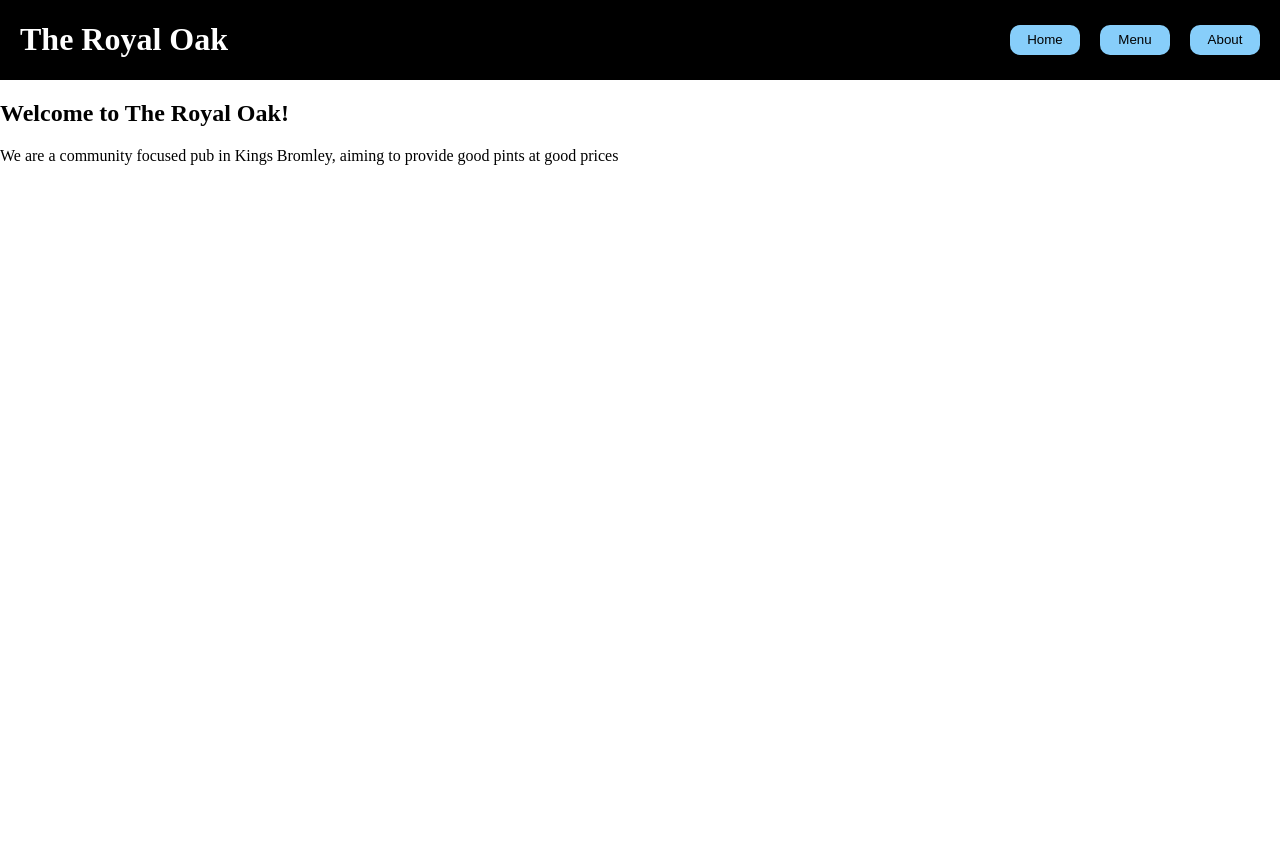
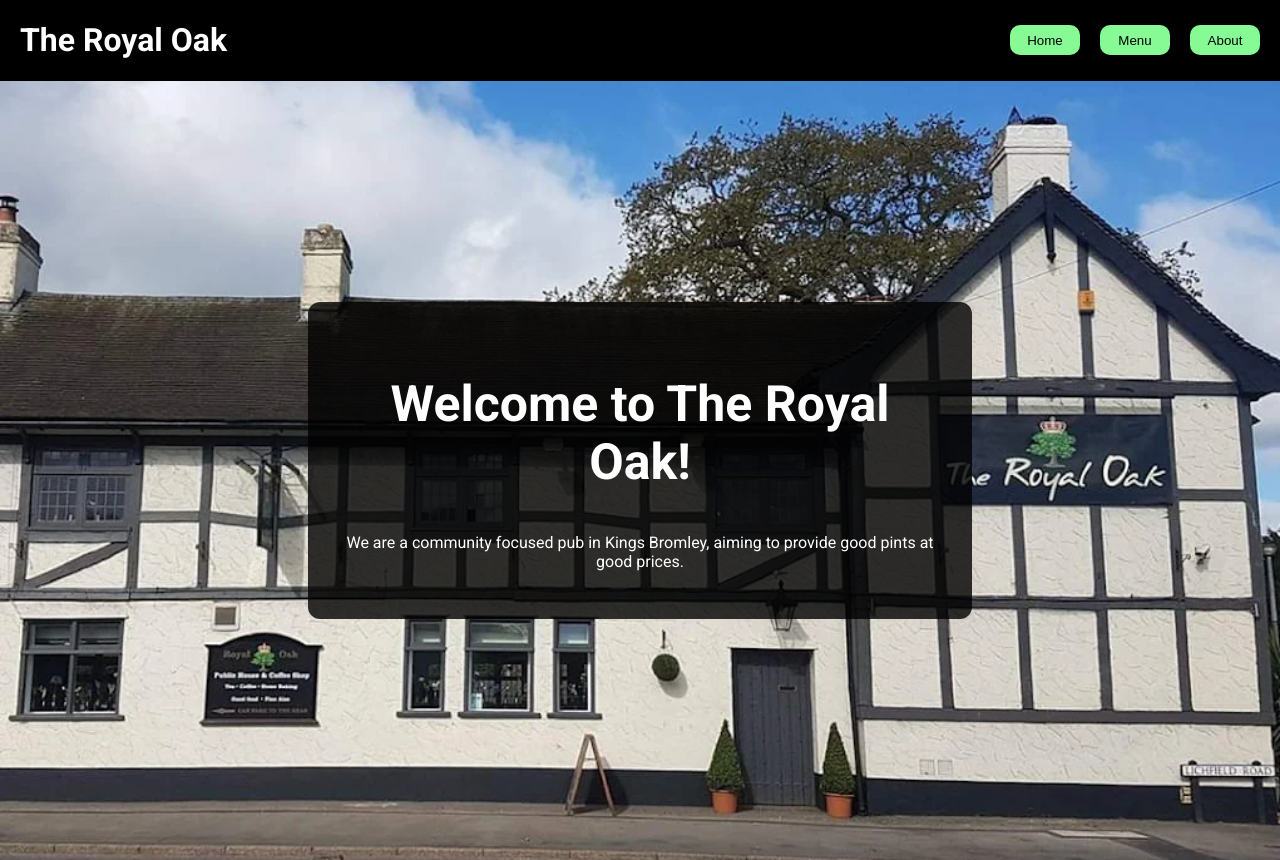
Before and after one commit to danMurphyyy/Restaurant-Page, a website with bundled scripts: page src/template.html in a window 1280 px wide. Before the commit the page ends 800 px from the top, so only its background shows below. Built offline with nearby package versions, Linux system fonts and the light colour scheme.

Commit message:
added a background image

```diff
--- a/src/pageLoad.js
+++ b/src/pageLoad.js
@@ -1,17 +1,38 @@
+import streetView from "./assets/streetView.webp";
+import "./styles.css"; // make sure this is imported
+
 class PageLoader {
   constructor(containerId) {
     this.container = document.getElementById(containerId);
   }
 
   render() {
+    // Clear out any old content
+    this.container.innerHTML = "";
+
+    // Create wrapper with background image
+    const wrapper = document.createElement("div");
+    wrapper.classList.add("page-wrapper");
+    wrapper.style.backgroundImage = `url(${streetView})`;
+
+    // Create overlay
+    const overlay = document.createElement("div");
+    overlay.classList.add("overlay");
+
+    // Heading
     const heading = document.createElement("h2");
-    heading.textContent = "Welcome to The Royal Oak!"
+    heading.textContent = "Welcome to The Royal Oak!";
 
+    // Paragraph
     const para = document.createElement("p");
-    para.textContent = "We are a community focused pub in Kings Bromley, aiming to provide good pints at good prices";
+    para.textContent =
+      "We are a community focused pub in Kings Bromley, aiming to provide good pints at good prices.";
 
-    this.container.appendChild(heading);
-    this.container.appendChild(para);
+    // Assemble
+    overlay.appendChild(heading);
+    overlay.appendChild(para);
+    wrapper.appendChild(overlay);
+    this.container.appendChild(wrapper);
   }
 }
 
--- a/src/styles.css
+++ b/src/styles.css
@@ -1,26 +1,59 @@
 body {
   margin: 0px;
+  font-family: Roboto;
+  padding-top: 60px;
 }
 
 header {
+  position: fixed;
+  top: 0;
+  left: 0;
+  width: 100%;
   display: flex;
   align-items: center;
   justify-content: space-between;
   padding: 0px 20px;
+  box-sizing: border-box;
   background-color: black;
   color: white;
+  z-index: 1000;
 }
 
 .button-container {
   display: flex;
   gap: 20px;
+  padding-left: 20px;
 }
 
 .button-container button {
   width: 70px;
   height: 30px;
-  background-color: lightskyblue;
+  background-color: rgb(135, 250, 150);
   border: none;
   border-radius: 10px;
   cursor: pointer;
 }
+
+h2 {
+  font-size: 50px;
+}
+
+.page-wrapper {
+  position: relative;
+  width: 100%;
+  height: 100vh;
+  background-size: cover;
+  background-position: center;
+  display: flex;
+  justify-content: center;
+  align-items: center;
+}
+
+.overlay {
+  background-color: rgba(0, 0, 0, 0.8); /* 40% opacity */
+  padding: 2rem;
+  border-radius: 12px;
+  color: white;
+  text-align: center;
+  max-width: 600px;
+}
--- a/src/template.html
+++ b/src/template.html
@@ -5,6 +5,9 @@
   <meta name="viewport" content="width=device-width, initial-scale=1.0">
   <title>Restaurant</title>
   <script defer src="index.js"></script>
+  <link rel="preconnect" href="https://fonts.googleapis.com">
+  <link rel="preconnect" href="https://fonts.gstatic.com" crossorigin>
+  <link href="https://fonts.googleapis.com/css2?family=Roboto:ital,wght@0,100..900;1,100..900&display=swap" rel="stylesheet">
 </head>
 <body>
   <header>
--- a/webpack.config.js
+++ b/webpack.config.js
@@ -26,7 +26,7 @@ module.exports = {
         loader: "html-loader",
       },
       {
-        test: /\.(png|svg|jpg|jpeg|gif)$/i,
+        test: /\.(png|svg|jpg|jpeg|gif|webp)$/i,
         type: "asset/resource",
       },
     ],
```
Also changed, not shown: src/assets/StreetView.webp (added), src/assets/istockphoto-2004635695-1024x1024.jpg (deleted).
